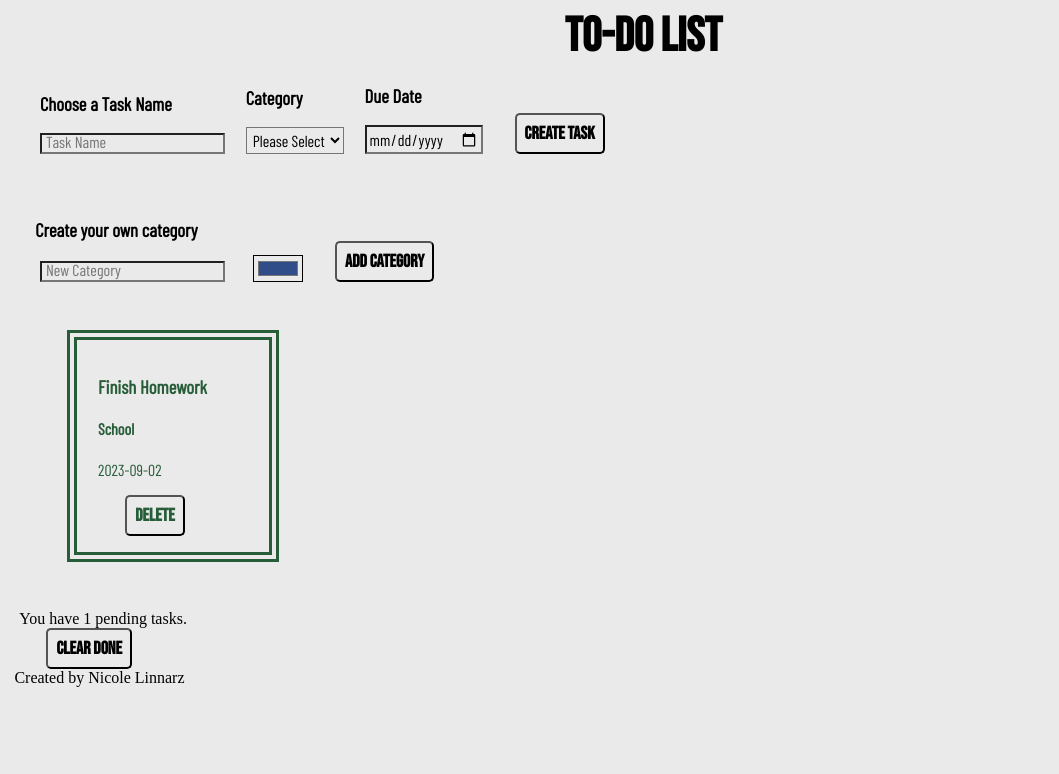
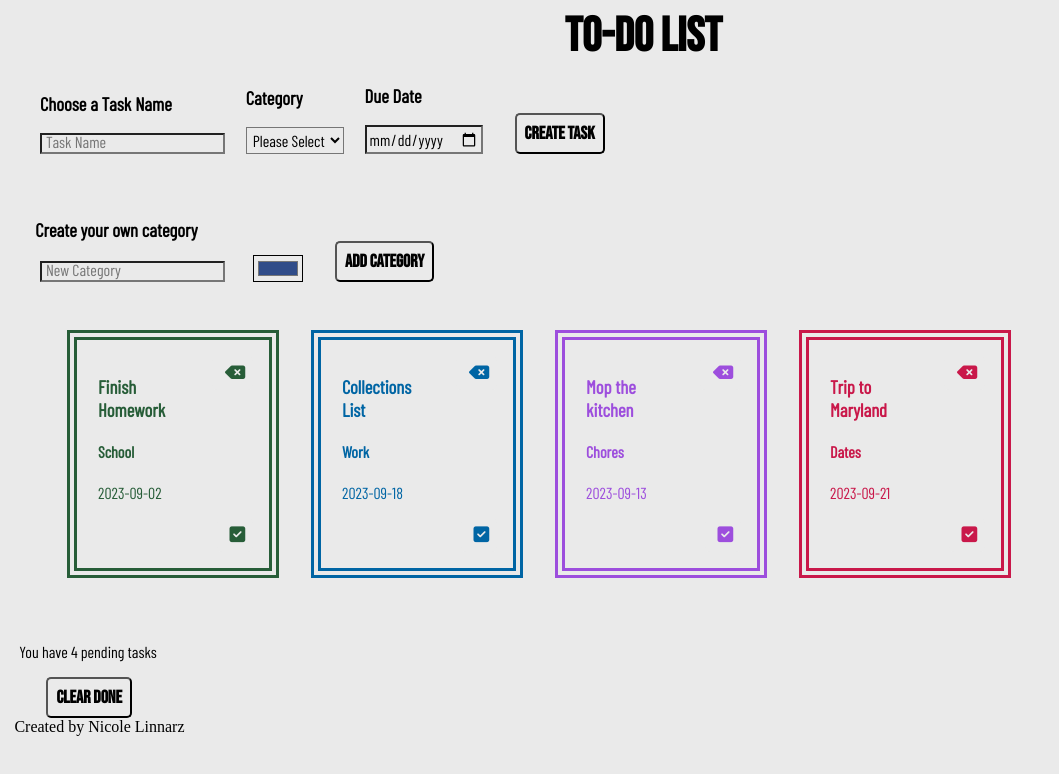
Before and after one commit to nico-mikaela17/Todo-Data-Model, a plain HTML site: page index.html in a window 1280 px wide. Shown: the whole page, without its empty margins (0-1059 px from the left). Drawn offline with nearby package versions, Linux system fonts and the light colour scheme.

Commit message:
dele tasks + all tasks + count tasks

```diff
--- a/index.html
+++ b/index.html
@@ -14,6 +14,7 @@
       href="https://fonts.googleapis.com/css2?family=Barlow+Condensed&family=Bebas+Neue&display=swap"
       rel="stylesheet"
     />
+    <script src="https://kit.fontawesome.com/71978fcef7.js" crossorigin="anonymous"></script>
   </head>
   <body>
     <header>To-do List</header>
@@ -67,7 +68,7 @@
         </li>
       </ul>-->
     <div class="footer">
-      <span id="pendingTasksCounter">You have 1 pending tasks.</span>
+      <p id="pendingTasksCounter"></p>
       <button id="clearDoneButton">Clear Done</button>
     </div>
     <footer>Created by Nicole Linnarz</footer>
--- a/src/index.js
+++ b/src/index.js
@@ -1,5 +1,5 @@
 let form = document.querySelector("#taskForm");
-let clearDoneButton = document.querySelector("#clearDoneButton");
+
 let taskCategory = document.querySelector("#taskCategory");
 
 let categories = [
@@ -17,8 +17,29 @@ let todos = [
     todoID: 0,
     todoName: "Finish Homework",
     todoCategory: categories[0],
-    todoComplete: true,
+    todoComplete: false,
     todoDueDate: "2023-09-02",
+  },
+  {
+    todoID: 1,
+    todoName: "Collections List",
+    todoCategory: categories[1],
+    todoComplete: false,
+    todoDueDate: "2023-09-18",
+  },
+  {
+    todoID: 2,
+    todoName: "Mop the kitchen",
+    todoCategory: categories[2],
+    todoComplete: false,
+    todoDueDate: "2023-09-13",
+  },
+  {
+    todoID: 3,
+    todoName: "Trip to Maryland",
+    todoCategory: categories[3],
+    todoComplete: false,
+    todoDueDate: "2023-09-21",
   },
 ];
 
@@ -36,6 +57,16 @@ function showCategories() {
 
 showCategories();
 
+function countIncompleteTasks() {
+  let count = 0;
+  for (let task in todos) {
+    if (todos[task].todoComplete === false) {
+      count++;
+    }
+  }
+  return count;
+}
+
 function showTasks() {
   let todoList = document.querySelector("#todoList");
   todoList.innerHTML = "";
@@ -44,51 +75,80 @@ function showTasks() {
     //creation of the article/task
     //loop
     let taskItem = document.createElement("article"); //create item
-    taskItem.style.borderColor = todos[task].todoCategory.color;
+    if (todos[task].todoComplete === true) {
+      taskItem.style.color = "#000";
+    } else {
+      taskItem.style.color = todos[task].todoCategory.color;
+    }
+    let removeTaskBtn = document.createElement("button"); //delete button
+    removeTaskBtn.innerHTML = '<i class="fa-solid fa-delete-left"></i>';
+    if (todos[task].todoComplete === true) {
+      removeTaskBtn.style.color = "#000";
+    } else {
+      removeTaskBtn.style.color = todos[task].todoCategory.color;
+    }
+    removeTaskBtn.style.border = "none";
+    removeTaskBtn.style.float = "right";
+    removeTaskBtn.style.cursor = "pointer";
+    removeTaskBtn.onclick = function () {
+      removeTaskFromList(todos[task].todoID);
+    };
+    taskItem.appendChild(removeTaskBtn);
 
     let taskName = document.createElement("h3");
     taskName.textContent = todos[task].todoName; //task title
-    taskName.style.color = todos[task].todoCategory.color;
+
+    if (todos[task].todoComplete === true) {
+      taskName.style.color = "#000";
+    } else {
+      taskName.style.color = todos[task].todoCategory.color;
+    }
+
     taskItem.appendChild(taskName);
 
     let taskCategory = document.createElement("h4"); //task category
     taskCategory.textContent = todos[task].todoCategory.name;
-    taskCategory.style.color = todos[task].todoCategory.color;
+    if (todos[task].todoComplete === true) {
+      taskCategory.style.color = "#000";
+    } else {
+      taskCategory.style.color = todos[task].todoCategory.color;
+    }
     taskItem.appendChild(taskCategory);
 
     let taskDate = document.createElement("p"); //due date
     taskDate.textContent = todos[task].todoDueDate;
-    taskDate.style.color = todos[task].todoCategory.color;
+    if (todos[task].todoComplete === true) {
+      taskDate.style.color = "#000";
+    } else {
+      taskDate.style.color = todos[task].todoCategory.color;
+    }
     taskItem.appendChild(taskDate);
 
-    let removeTaskBtn = document.createElement("button"); //delete button
-    removeTaskBtn.textContent = "Delete";
-    removeTaskBtn.setAttribute("id", "removeTaskBtn");
-    removeTaskBtn.style.color = todos[task].todoCategory.color;
-    taskItem.appendChild(removeTaskBtn);
-
-    //removeTaskBtn.addEventListener('click', function(removeTaskFromList) {
-    //  alert('Button clicked!');
-    // });
+    let markAsDoneBtn = document.createElement("button"); //delete button
+    markAsDoneBtn.innerHTML = '<i class="fa-solid fa-square-check"></i>';
+    if (todos[task].todoComplete === true) {
+      markAsDoneBtn.style.color = "#000";
+    } else {
+      markAsDoneBtn.style.color = todos[task].todoCategory.color;
+    }
+    markAsDoneBtn.style.border = "none";
+    markAsDoneBtn.style.float = "right";
+    markAsDoneBtn.style.cursor = "pointer";
+    markAsDoneBtn.onclick = function () {
+      markingTaskAsDone(todos[task].todoID);
+    };
+    taskItem.appendChild(markAsDoneBtn);
 
     todoList.appendChild(taskItem);
   }
+
+  let pendingTasksCount = document.querySelector("#pendingTasksCounter");
+  pendingTasksCount.textContent = `You have ${countIncompleteTasks()} pending tasks`;
 }
 
-showTasks();
+showTasks(); // so it shows the tasks that I create
 
-function removeItem(taskItem) {
-  var itemToRemove = taskItem;
-  taskItem.parentNode.removeChild(taskItem);
-}
-//removeTaskBtn.onclick = remove(taskItem)
-
-/*if (removeTask.addEventListener("click")) {
-  task.todoList.removeChild(task);
-}*/
-
-//let removeTaskFromList =  todoList.removeChild(taskItem)
-
+//task creation
 let createBtn = document.querySelector("#createTask");
 
 function createTask() {
@@ -118,7 +178,18 @@ function createTask() {
 createBtn.addEventListener("click", () => {
   createTask();
 });
-
+//end of task creation
+//delete all completed tasks
+let clearDoneButton = document.querySelector("#clearDoneButton");
+clearDoneButton.addEventListener("click", () => {
+  deleteAllCompletedTasks();
+});
+function deleteAllCompletedTasks() {
+  todos = todos.filter((todo) => todo.todoComplete != true);
+  showTasks();
+}
+//end of delete all completed tasks
+//create new category
 let createCategoryBtn = document.querySelector("#createCategoryBtn");
 
 function createNewCategory() {
@@ -138,20 +209,24 @@ function createNewCategory() {
 createCategoryBtn.addEventListener("click", () => {
   createNewCategory();
 });
-
-/*function updateTable() {
-  todoList.innerHTML = "";}
-
-let pendingTasksCount = document.querySelector(".footer span");
-clearDoneButton.addEventListener("click", () => {
-  todos = todos.filter((todo) => !todo.todoComplete);
-  updateTable();
-});
-
-let removeTask = document.getElementById('#removeTaskBtn');
-removeTask.addEventListener("click", () => {
-    removeTask(todoList);
-
-  });
-
-updateTable()*/
+//end of create new category
+//delete individual tasks
+function removeTaskFromList(taskID) {
+  for (let task in todos) {
+    if (todos[task].todoID === taskID) {
+      todos = todos.filter((todo) => todo.todoID != taskID);
+      showTasks();
+    }
+  }
+}
+//end of delete individual tasks
+//making tasks as completed
+function markingTaskAsDone(taskID) {
+  for (let task in todos) {
+    if (todos[task].todoID === taskID) {
+      todos[task].todoComplete = true;
+      showTasks();
+    }
+  }
+}
+//end of marking tasks as completed
--- a/src/styles.css
+++ b/src/styles.css
@@ -115,6 +115,7 @@ article {
   border-width: 10px;
 }
 
+
 label {
   padding: 0 0 2rem 0;
 }
```
